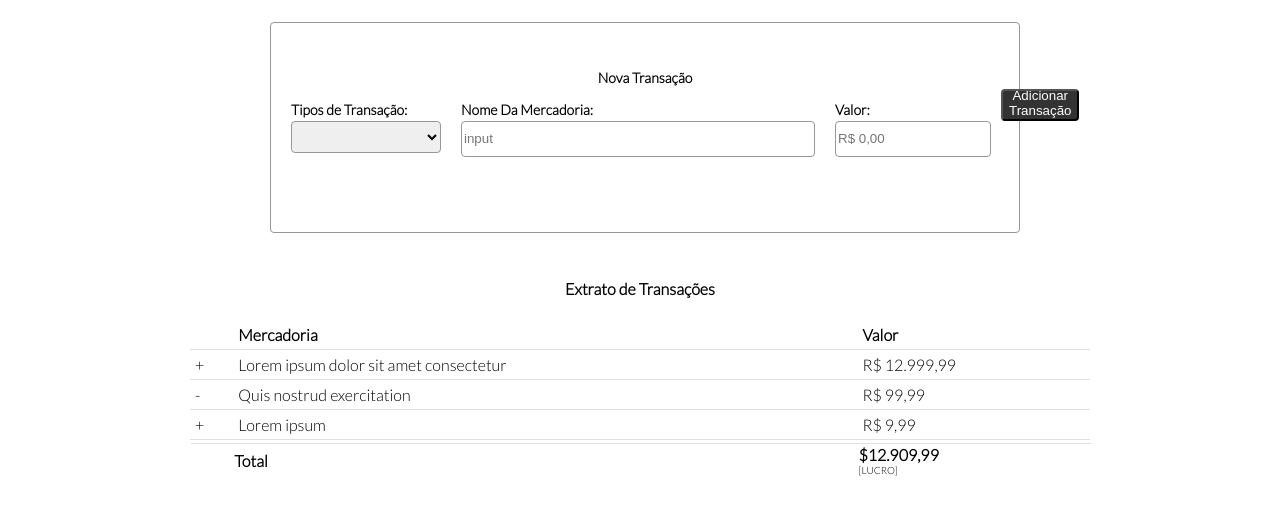
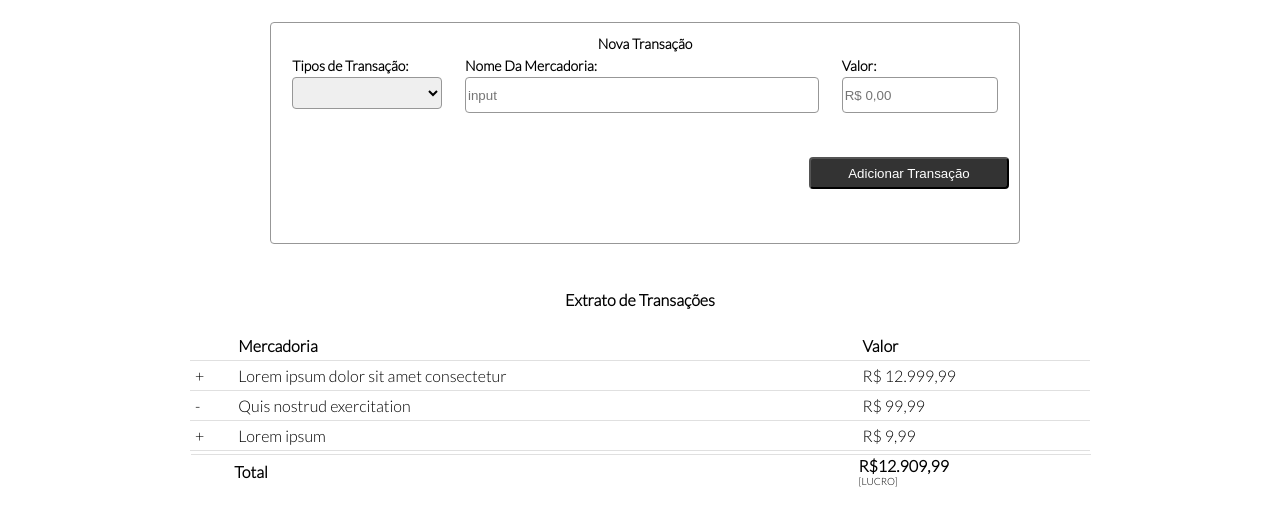
Before and after one commit to LaraGabrielaLopes/projetoHTML-NewtabAcademy, a plain HTML site: page index.html in a window 1280 px wide. Shown: the part 63-586 px from the top of the page. Drawn offline with Linux system fonts and the light colour scheme.

Commit message:
área do formulário para tela tablet finalizado

```diff
--- a/css/estilo.css
+++ b/css/estilo.css
@@ -112,7 +112,7 @@ body {
     border-radius: 4px;
 }
 
-.bottom {
+.button {
     width: 371px;
     height: 32px;
     background-color: #333;
@@ -211,7 +211,57 @@ body {
 
     .form {
         display: flex;
+        flex-direction: column;
+        width: 728px;
+        border: 1px solid #979797;
+        border-radius: 4px;
+        padding: 10px;
+        align-items: flex-end;
+    }
+
+    .titulo-form {
+        display: flex;
         justify-content: center;
+        width: 100%;
+        text-align: center;
+        font-weight: bold;
+    }
+
+    .campos {
+        width: 100%;
+        display: flex;
+        justify-content: space-around;
+    }
+
+    .caixa {
+        display: flex;
+        width: 150px;
+        height: 32px;
+        border: 1px solid #979797;
+        border-radius: 4px;
+    }
+
+    .caixa-mercadoria {
+        display: flex;
+        width: 348px;
+        height: 32px;
+        border: 1px solid #979797;
+        border-radius: 4px;
+    }
+
+    .button {
+        width: 200px;
+        display: flex;
+        justify-content: center;
+        align-items: center;
+
+    }
+
+
+
+
+    /*.form {
+        display: flex;
         flex-direction: column;
         width: 728px;
         height: 189px;
@@ -250,14 +300,9 @@ body {
         padding: 10px;
     }
 
-    .bottom {
-        width: 200px;
-        height: 32px;
-        display: flex;
-        flex-direction: column-reverse;
-        justify-content:baseline;
-        text-align: center;
-    }
+    .button {
+
+    }*/
 
     /*ÁREA DA TABELA EXTRATO DE TRANSAÇÕES*/
 
--- a/index.html
+++ b/index.html
@@ -44,17 +44,20 @@
                             <option value="venda">Venda</option>
                             </select><br><br>
                         </div>
+
                         <div class="campo-und">
                             <label><b>Nome Da Mercadoria:</b></label> <br>
                             <input class="caixa-mercadoria" type="text" placeholder="input"><br><br>
                         </div>
+
                         <div class="campo-und">
                             <label><b>Valor:</b></label> <br>
                             <input class="caixa" type="text" placeholder="R$ 0,00"><br><br>
                         </div>
-                        <button class="bottom">Adicionar Transação</button>
+                    </div>
+                        <button class="button">Adicionar Transação</button>
                         <br><br>
-                    </div>
+
                 </form>
 
 
@@ -93,8 +96,8 @@
                         <tfoot>
                             <tr>
                                 <td>&nbsp;</td>
-                                <td> Total </td>
-                                <td>$12.909,99 <span class="lucro">[LUCRO]</span></td>
+                                <td>Total </td>
+                                <td>R$12.909,99 <span class="lucro">[LUCRO]</span></td>
                             </tr>
                         </tfoot>
 
```
